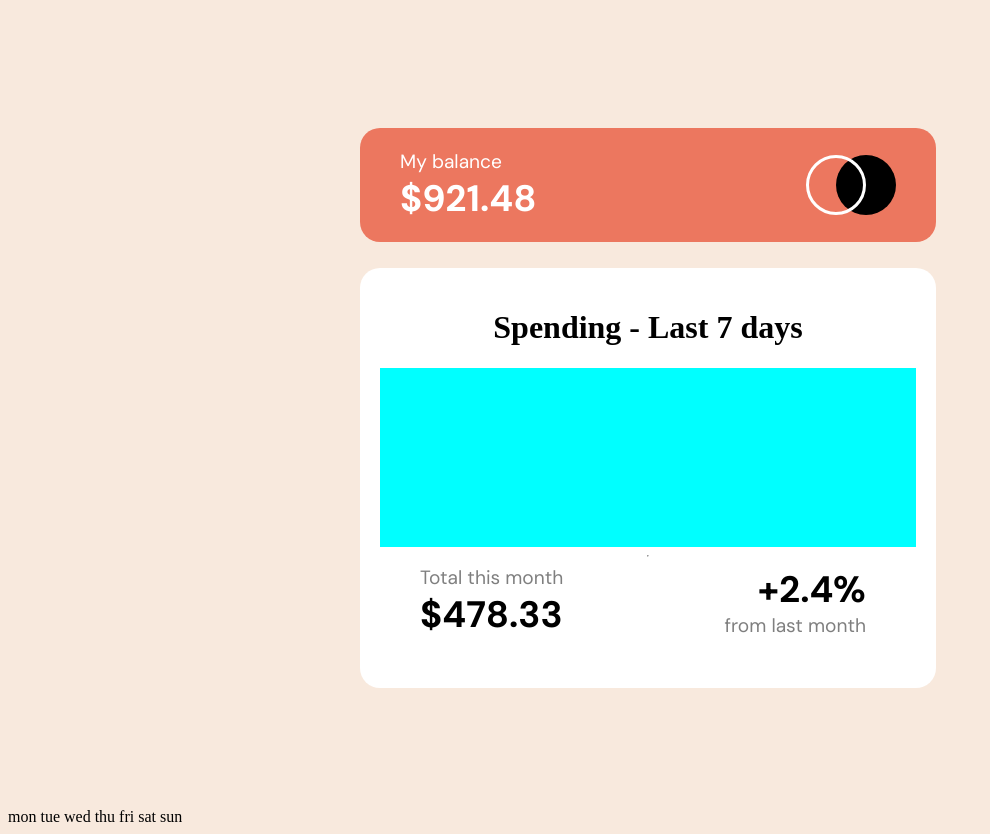
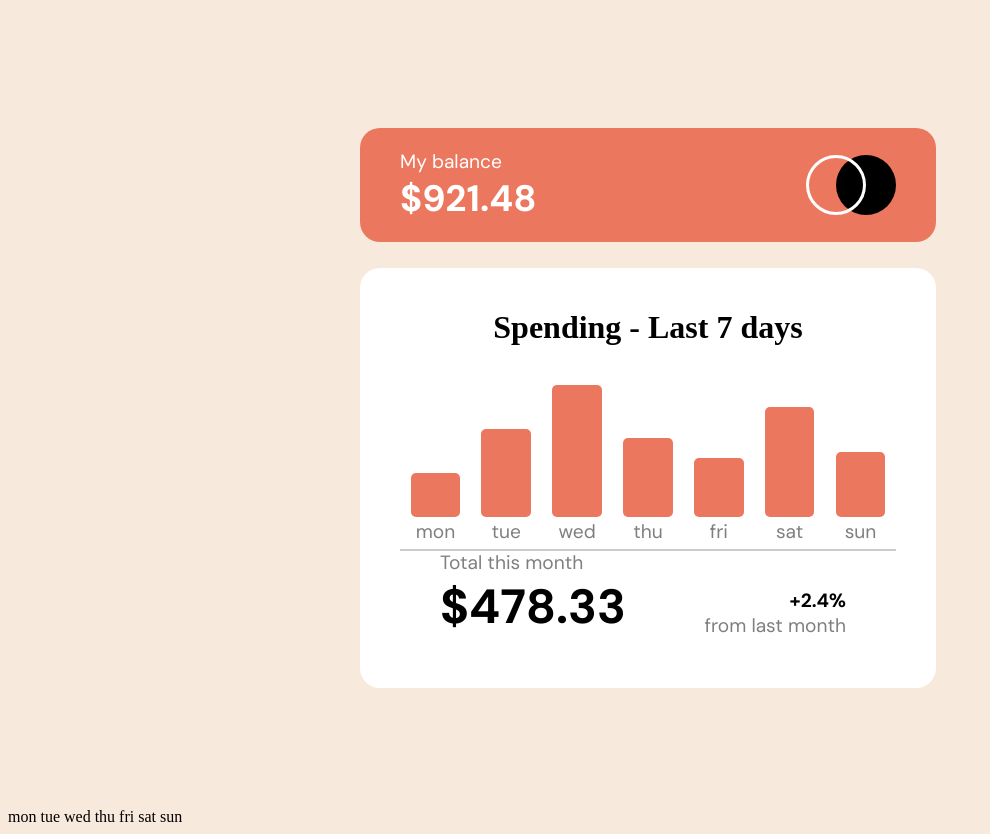
Before and after one commit to chalbrik/Expenses_Chart_Component_Main_Project, a plain HTML site: page index.html in a window 1280 px wide. Shown: the whole page, without its empty margins (0-990 px from the left). Drawn offline with Linux system fonts and the light colour scheme.

Commit message:
Update changes

```diff
--- a/index.html
+++ b/index.html
@@ -21,7 +21,8 @@
       rel="stylesheet"
     />
 
-    <link rel="stylesheet" href="style.css" />
+    <link rel="stylesheet" href="./style.css" />
+
   </head>
   <body>
     <main>
@@ -45,10 +46,10 @@
             <div class="left-side">
               <span class="balance-name font gray">Total
                 this month</span>
-              <span class="balance-value font black change-size">$478.33</span>
+              <span class="balance-value font black bigger">$478.33</span>
               </div>
               <div class="right-side change-direction">
-                <span class="balance-value font black change-size">+2.4%</span>
+                <span class="balance-value font black smaller">+2.4%</span>
                 <span class="balance-name font gray">from last month</span>
               </div>
           </div>
@@ -58,6 +59,8 @@
 
      mon tue wed thu fri sat sun
 
-    <script src="index.js"></script>
+    <script src="./index.js"></script>
+
+
   </body>
 </html>
--- a/index.js
+++ b/index.js
@@ -0,0 +1,68 @@
+const charData = [
+  {
+    day: "mon",
+    amount: 17.45,
+  },
+  {
+    day: "tue",
+    amount: 34.91,
+  },
+  {
+    day: "wed",
+    amount: 52.36,
+  },
+  {
+    day: "thu",
+    amount: 31.07,
+  },
+  {
+    day: "fri",
+    amount: 23.39,
+  },
+  {
+    day: "sat",
+    amount: 43.28,
+  },
+  {
+    day: "sun",
+    amount: 25.48,
+  },
+];
+
+window.onload = () => {
+  var highestAmount = 0;
+  var heightMultiplyFactor = 0;
+
+  charData.forEach((amountItem) => {
+    if (amountItem.amount > highestAmount) {
+      highestAmount = amountItem.amount;
+    }
+  });
+
+  const chartContainer = document.querySelector(".chart"); //wybieram kontener do wstawienia wykresu
+  const chartContainerHeight = chartContainer.clientHeight; //pobierz wysokość diva .chart
+
+  //stwórz wspólczynik mnożenia tak aby najwyższy słupek wynosił 3/4 wysokości kontenera
+  heightMultiplyFactor = 0.75 * (chartContainerHeight / highestAmount);
+  charData.forEach((dataItem) => {
+
+    const chartBarData = document.createElement("div");
+    chartBarData.className = "chart-bar-data"
+
+    const chartBar = document.createElement("div");
+    chartBar.className = "chart-bar";
+
+    const chartBarHeight = dataItem.amount * heightMultiplyFactor;
+
+    chartBar.style.height = `${chartBarHeight}px`;
+
+    const chartBarName = document.createElement("p");
+    chartBarName.className = "balance-name font gray"
+    chartBarName.textContent = dataItem.day;
+
+    chartBarData.appendChild(chartBar);
+    chartBarData.appendChild(chartBarName);
+
+    chartContainer.appendChild(chartBarData);
+  });
+};
--- a/style.css
+++ b/style.css
@@ -44,7 +44,7 @@ main {
     height: 75%;
     margin-top: 13px;
     flex-direction: column;
-    padding: 20px 20px 50px 20px;
+    padding: 20px 40px 50px 40px;
 }
 
 .left-side{
@@ -93,7 +93,12 @@ main {
 .chart{
     width: 100%;
     height: 240px;
-    background-color: aqua;
+    /* mozliwe ze tu wysokosć trzebabędzi cos zamienić, zobacz pozniej */
+    display: flex;
+    flex-direction: row;
+    justify-content: space-around;
+    align-items: flex-end;
+
 }
 
 
@@ -127,4 +132,27 @@ main {
     text-align: right;
 }
 
-.
+.chart-bar-data{
+    width: 10%;
+    display: flex;
+    flex-direction: column;
+    /* justify-content: center; */
+    /* align-items: center; */
+}
+
+.chart-bar-data > p{
+    margin: 2px 0 0 0;
+    text-align: center;
+}
+
+.chart-bar{
+    width: 100%;
+    background-color: hsl(10, 79%, 65%);
+    border-radius: 5px;
+}
+
+hr{
+    border: 1px solid rgb(0, 0, 0, 0.2);
+    width: 100%;
+    margin: 5px 0 0 0;
+}
```
